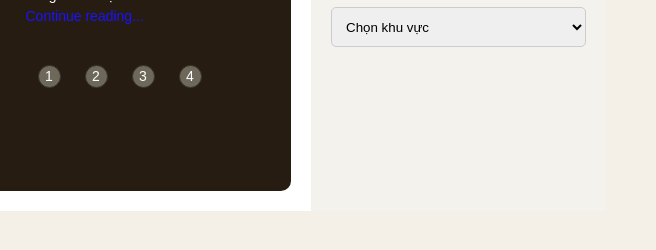
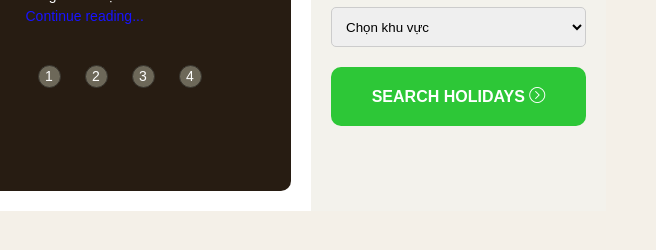
Before and after one commit to chanhlm/IS207-NaturalTourWeb, a plain HTML site: page index.html in a window 1280 px wide. Shown: the part 432-682 px from the top of the page, 624-1280 px from the left. Drawn offline with Linux system fonts and the light colour scheme.

Commit message:
update 1

```diff
--- a/assets/css/style.css
+++ b/assets/css/style.css
@@ -258,3 +258,20 @@ section{
     padding: 0 10px;
     margin-top: 10px;
 }
+
+.section--sidebar .holiday-search-button{
+    padding: 20px;
+    margin-top: 20px;
+    background-color: var(--button-color);
+    text-align: center;
+    border-radius: 10px ;
+}
+
+.section--sidebar .button-search{
+    text-decoration: none;
+    color: #fff;
+    font-size: 16px;
+    padding: 4px;
+    color: #fff;
+    font-weight: 600;
+}
--- a/index.html
+++ b/index.html
@@ -101,7 +101,11 @@
                         <option value="2">Option 2</option>
                         <option value="3">Option 3</option>
                     </select>
+
+                    <div class="holiday-search-button">
+                        <a href="#" class="button-search">SEARCH HOLIDAYS <i class="ti-arrow-circle-right"></i></a>
                 </div>
+
             </div>
         </div>
     </section>
```
